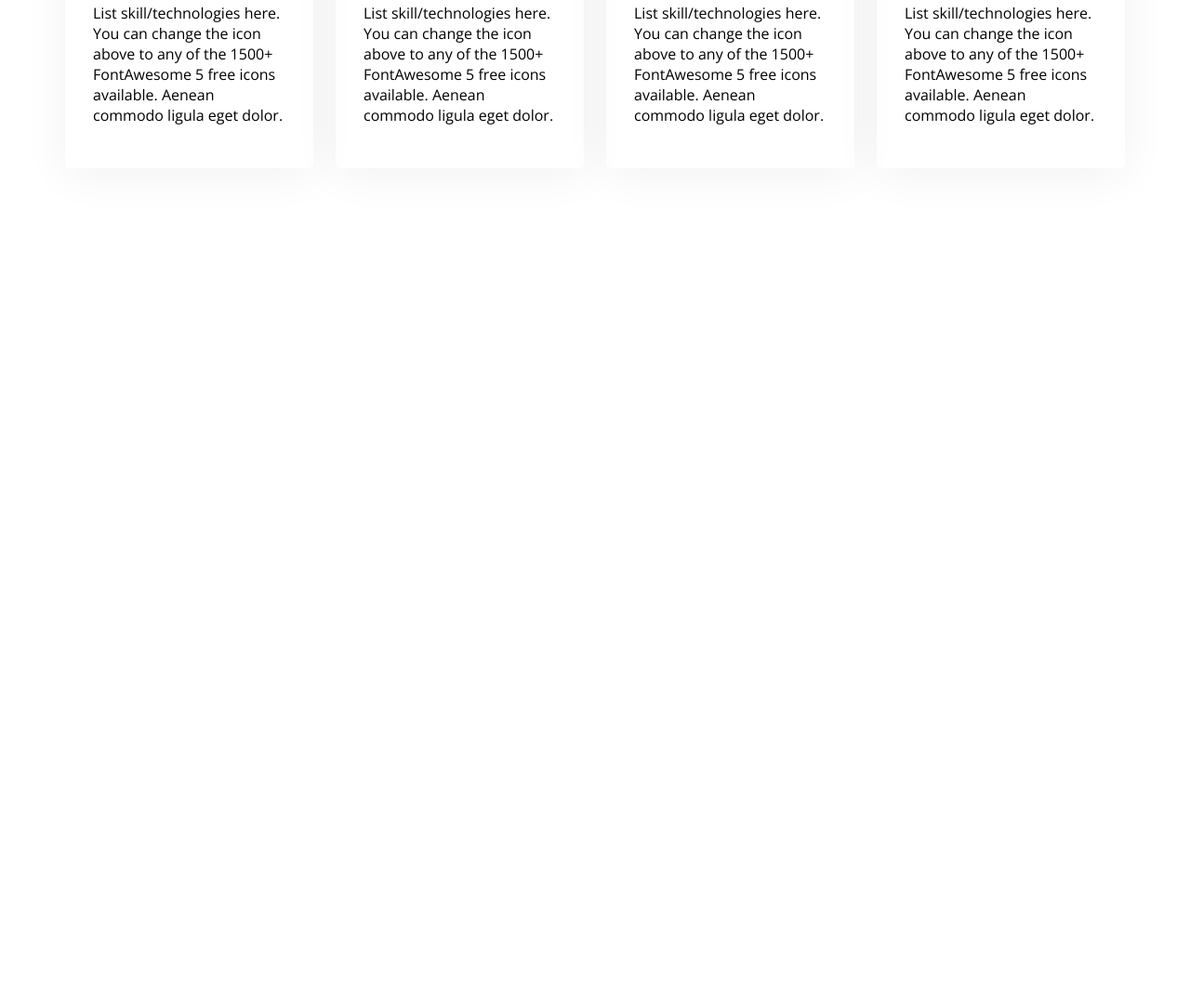
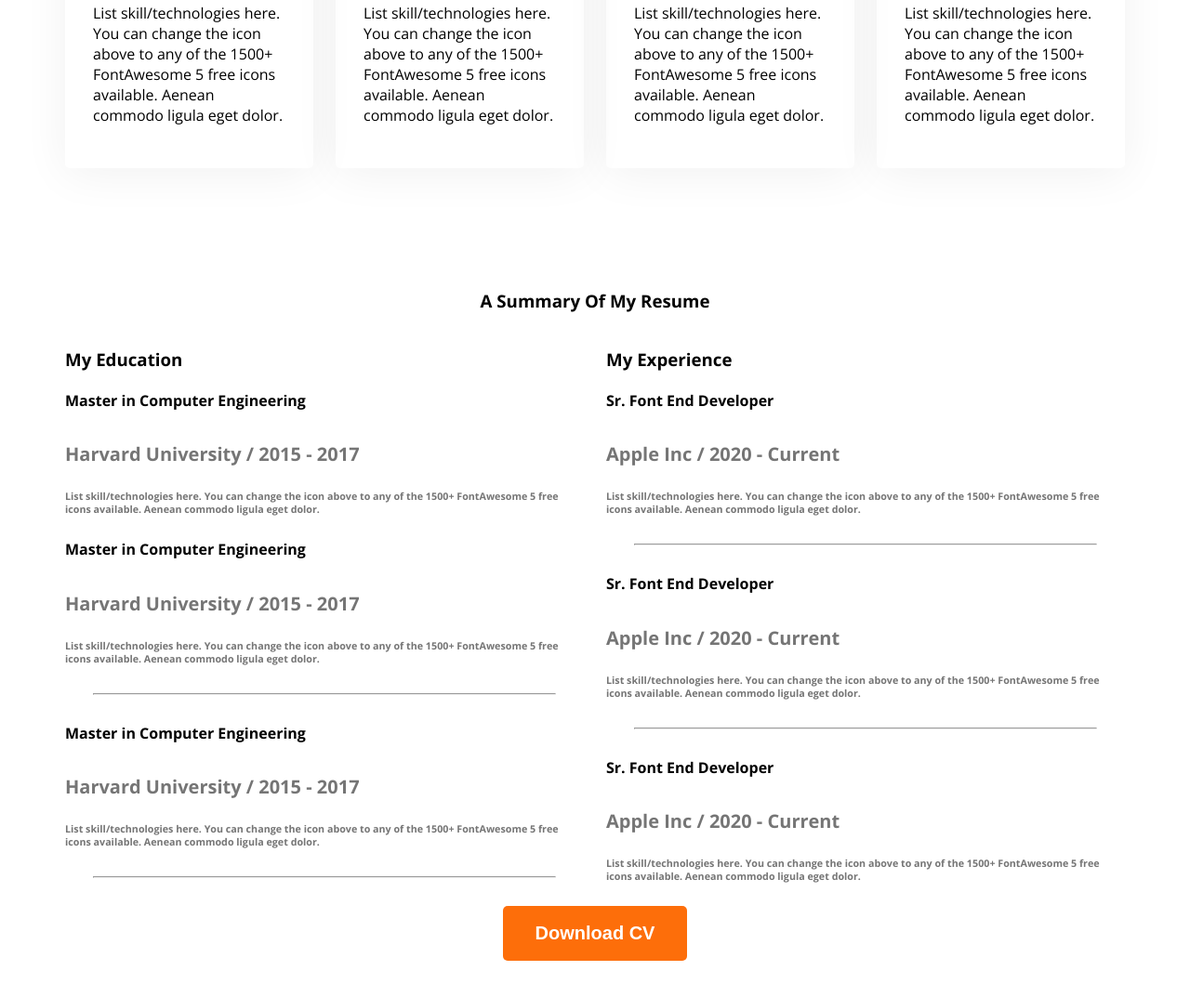
Before and after one commit to ahamedraju1/web-dev-portfolio, a plain HTML site: page index.html in a window 1280 px wide. Shown: the part 1906-2979 px from the top of the page at 93% size. Before the commit the page ends 2217 px from the top, so only its background shows below. Drawn offline with nearby package versions, Linux system fonts and the light colour scheme.

Commit message:
added a resume section

```diff
--- a/index.html
+++ b/index.html
@@ -92,6 +92,60 @@
                 </div>
             </div>
           </section>
+          <!-- Resume section -->
+          <section class="resume">
+                <h3 class="resume-title">A Summary Of My Resume</h3>
+                 <div class="resume-container">
+                    <!-- .resume-title*2>h3.resume-column-title+.experiance*3>h4.experiance-title+h5.experiance-sub-title+h6.experiance-description -->
+                    <div class="resume-column">
+                        <h3 class="resume-column-title">My Education</h3>
+                        <div class="experiance">
+                            <h4 class="experiance-title">Master in Computer Engineering</h4>
+                            <h5 class="experiance-sub-title">Harvard University / 2015 - 2017</h5>
+                            <h6 class="experiance-description">List skill/technologies here. You can change the icon above
+                            to any of the 1500+ FontAwesome 5 free icons available. Aenean commodo ligula eget dolor.</h6>
+                        </div>
+                        <div class="experiance">
+                            <h4 class="experiance-title">Master in Computer Engineering</h4>
+                            <h5 class="experiance-sub-title">Harvard University / 2015 - 2017</h5>
+                            <h6 class="experiance-description">List skill/technologies here. You can change the icon above
+                            to any of the 1500+ FontAwesome 5 free icons available. Aenean commodo ligula eget dolor.</h6>
+                        </div>
+                        <hr>
+                        <div class="experiance">
+                            <h4 class="experiance-title">Master in Computer Engineering</h4>
+                            <h5 class="experiance-sub-title">Harvard University / 2015 - 2017</h5>
+                            <h6 class="experiance-description">List skill/technologies here. You can change the icon above
+                            to any of the 1500+ FontAwesome 5 free icons available. Aenean commodo ligula eget dolor.</h6>
+                        </div>
+                        <hr>
+                    </div>
+                    <div class="resume-column">
+                        <h3 class="resume-column-title">My Experience</h3>
+                        <div class="experiance">
+                            <h4 class="experiance-title">Sr. Font End Developer</h4>
+                            <h5 class="experiance-sub-title">Apple Inc / 2020 - Current</h5>
+                            <h6 class="experiance-description">List skill/technologies here. You can change the icon above  to any of the 1500+ FontAwesome 5 free icons available. Aenean commodo ligula eget dolor.</h6>
+                        </div>
+                        <hr>
+                        <div class="experiance">
+                            <h4 class="experiance-title">Sr. Font End Developer</h4>
+                            <h5 class="experiance-sub-title">Apple Inc / 2020 - Current</h5>
+                            <h6 class="experiance-description">List skill/technologies here. You can change the icon above  to any of the 1500+ FontAwesome 5 free icons available. Aenean commodo ligula eget dolor.</h6>
+                        </div>
+                        <hr>
+                        <div class="experiance">
+                            <h4 class="experiance-title">Sr. Font End Developer</h4>
+                            <h5 class="experiance-sub-title">Apple Inc / 2020 - Current</h5>
+                            <h6 class="experiance-description">List skill/technologies here. You can change the icon above  to any of the 1500+ FontAwesome 5 free icons available. Aenean commodo ligula eget dolor.</h6>
+                        </div>
+                    </div>
+                 </div>
+                 <div class="text-center">
+
+                     <button class="btn-primary">Download CV</button>
+                 </div>
+          </section>
     </main>
     <footer>
 
--- a/styles/style.css
+++ b/styles/style.css
@@ -135,3 +135,22 @@ main section{
     padding: 30px;
     box-shadow: 0px 6px 50px 0px rgba(0, 0, 0, 0.06);
 }
+/* resume styles */
+.resume-title{
+    text-align: center;
+}
+.resume-container{
+    display: flex;
+    gap: 24px;
+}
+.experiance-sub-title{
+    font-size: 20px;
+    font-weight: 600px;
+    margin-bottom: 20px;
+}
+.experiance-description, .experiance-sub-title{
+    color: #757575;
+}
+.resume hr{
+    margin: 30px;
+}
```
